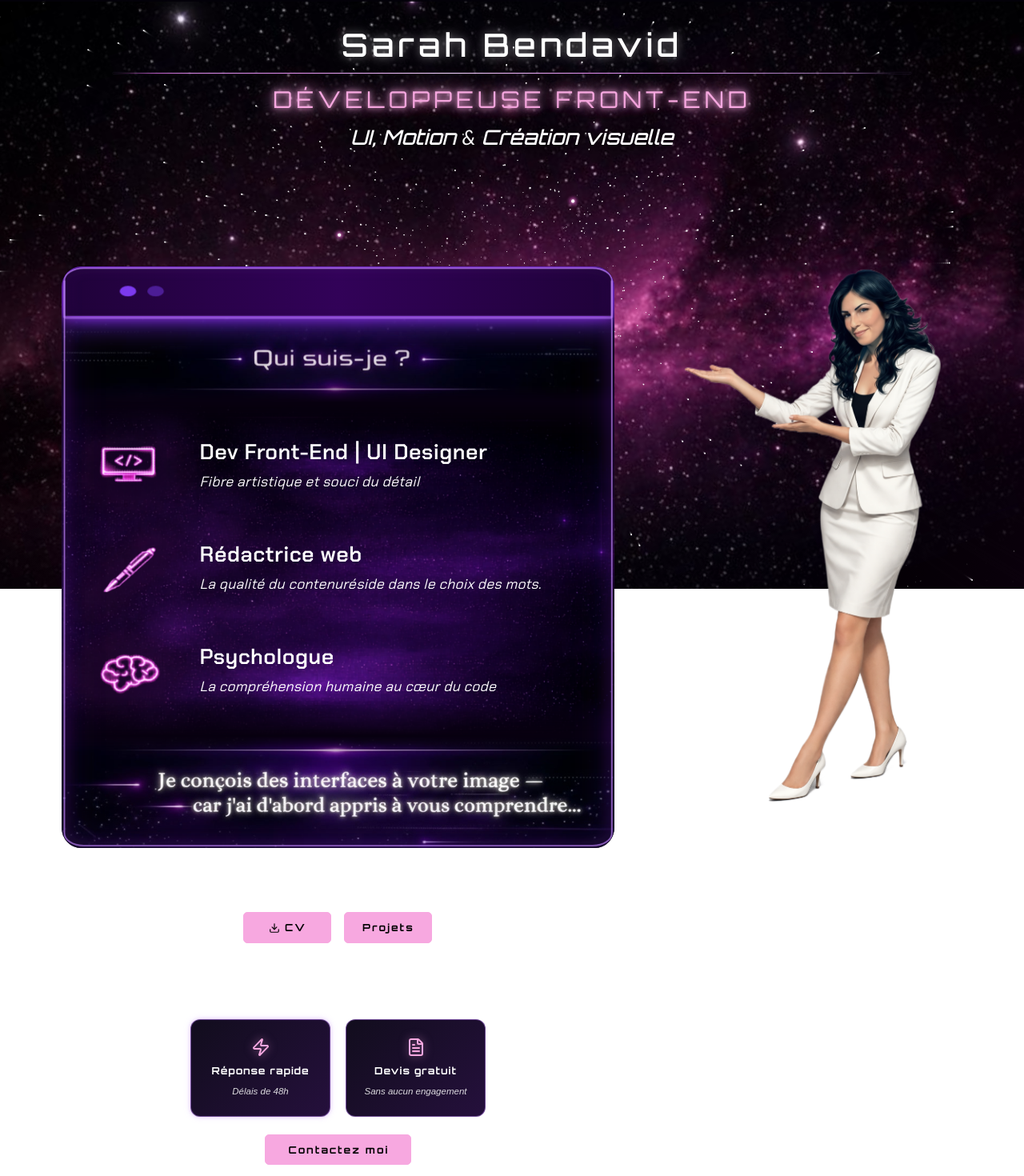
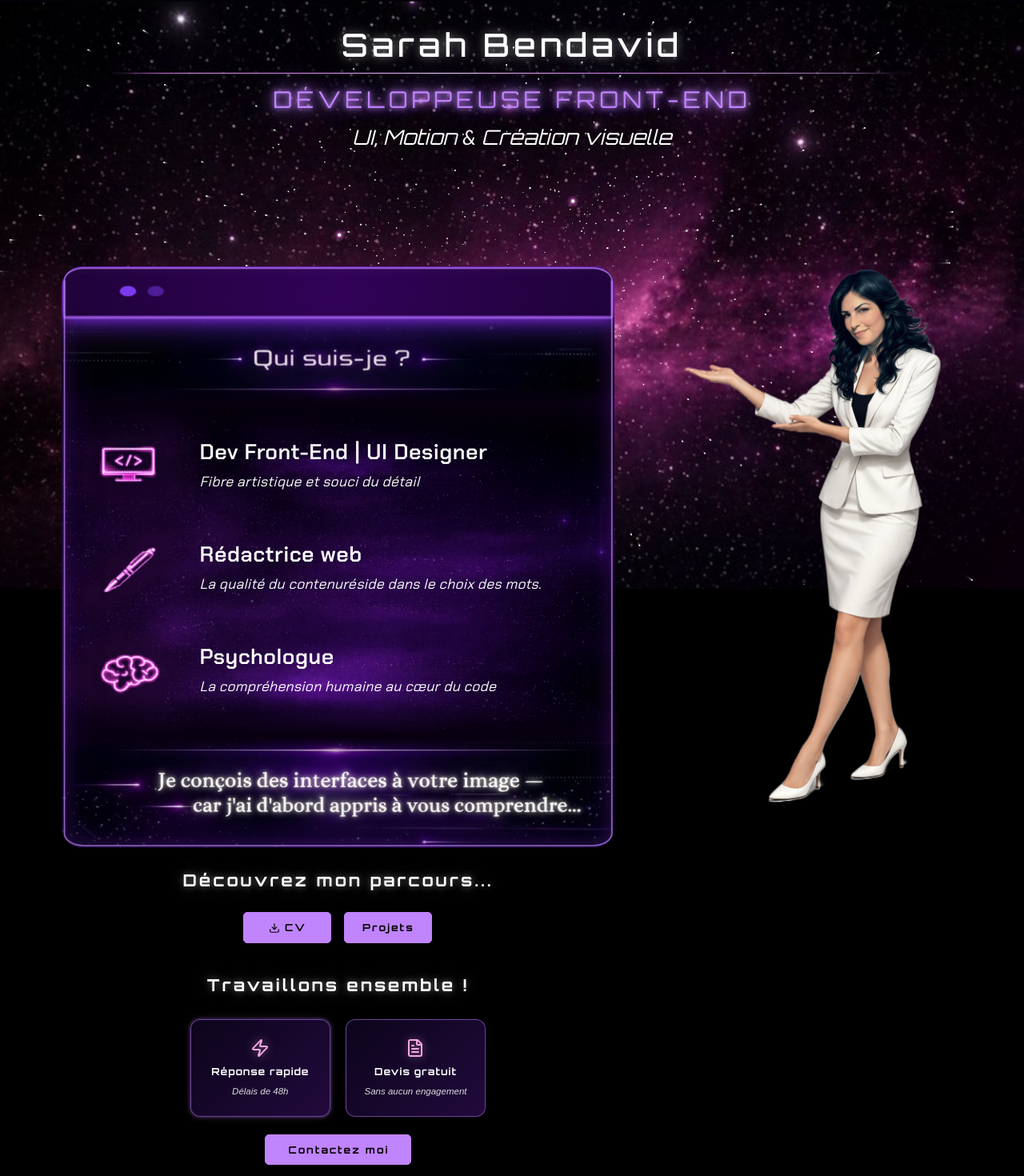
Before and after one commit to SarahBendavid/Porfolio-de-Sarah, a React (Vite) app: page /#/ in a window 1280 px wide. Shown: the part 64-1534 px from the top of the page at 80% size. Built offline with nearby package versions, Linux system fonts and the light colour scheme.

Commit message:
couleurs

```diff
--- a/src/Assets/styles/Global.css
+++ b/src/Assets/styles/Global.css
@@ -4,6 +4,7 @@
   width: 100%;
   box-sizing: border-box;
   overflow-x: hidden;
+  background-color: black;
 }
 
 *, *::before, *::after {
--- a/src/Assets/styles/Header/Header.css
+++ b/src/Assets/styles/Header/Header.css
@@ -79,13 +79,13 @@
   font-size: 1.8rem;
   letter-spacing: 5px;
   text-transform: uppercase;
-  color: #f7a8e0;
+  color: #c084fc;
   text-shadow:
-    0 0 6px rgba(247, 168, 224, 1),
-    0 0 15px rgba(247, 168, 224, 0.95),
-    0 0 35px rgba(247, 168, 224, 0.75),
-    0 0 70px rgba(247, 168, 224, 0.45),
-    0 0 120px rgba(220, 130, 200, 0.25);
+    0 0 6px rgba(192, 132, 252, 1),
+    0 0 15px rgba(192, 132, 252, 0.95),
+    0 0 35px rgba(192, 132, 252, 0.75),
+    0 0 70px rgba(168, 85, 247, 0.55),
+    0 0 120px rgba(124, 58, 237, 0.35);
 }
 
 .accueil-page header .titre3,
@@ -95,6 +95,7 @@
   font-style: italic;
   text-align: center;
   color: white;
+  font-weight: 200;
 }
 
 .accueil-page header .titre3 .ampersand,
@@ -150,8 +151,6 @@
   }
   .accueil-page header .titre3 {
     font-size: 0.8rem;
-
-    font-weight: 200;
   }
 }
 
@@ -171,6 +170,6 @@
     white-space: nowrap;
   }
   .accueil-page header .titre3 {
-    font-size: 1rem;
+    font-size: 0.8rem;
   }
 }
--- a/src/Assets/styles/Main/Accueil/ContactPreview.css
+++ b/src/Assets/styles/Main/Accueil/ContactPreview.css
@@ -15,8 +15,8 @@
 }
 
 .action-btn {
-  background: #f7a8e0;
-  border: 1px solid #f7a8e0;
+  background: #c084fc;
+  border: 1px solid #c084fc;
   color: black;
   font-family: 'Orbitron', sans-serif;
   font-size: 0.78rem;
@@ -98,7 +98,7 @@
 }
 
 .contact-info-block {
-  background: linear-gradient(135deg, rgba(8, 3, 20, 0.96) 0%, rgba(28, 6, 52, 0.96) 100%);
+  background: linear-gradient(135deg, rgba(12, 5, 28, 0.97) 0%, rgba(35, 10, 62, 0.97) 100%);
   border: 1.5px solid rgba(192, 132, 252, 0.5);
   border-radius: 12px;
   padding: 1.4rem 1.2rem;
@@ -108,10 +108,9 @@
   gap: 0.5rem;
   text-align: center;
   width: 175px;
-  backdrop-filter: blur(80px);
-  -webkit-backdrop-filter: blur(80px);
+  backdrop-filter: none;
+  -webkit-backdrop-filter: none;
   animation: blockGlow 3s ease-in-out infinite;
-  will-change: transform;
   transition: border-color 0.2s, background 0.2s;
 }
 
@@ -119,10 +118,6 @@
   animation-delay: 1.5s;
 }
 
-.contact-info-block:hover {
-  background: rgba(192, 132, 252, 0.07);
-  border-color: rgba(192, 132, 252, 0.8);
-}
 
 .block-icon {
   font-size: 1.5rem;
@@ -147,8 +142,8 @@
 }
 
 .contact-me-btn {
-  background: #f7a8e0;
-  border: 1px solid #f7a8e0;
+  background: #c084fc;
+  border: 1px solid #c084fc;
   color: black;
   font-family: 'Orbitron', sans-serif;
   font-size: 0.78rem;
@@ -193,6 +188,7 @@
 
 @media (max-width: 768px) {
   .contact-info-block {
+    background: linear-gradient(135deg, rgba(18, 7, 42, 0.98) 0%, rgba(45, 13, 78, 0.98) 100%);
     animation: blockGlowMobile 3s ease-in-out infinite;
     box-shadow:
       0 0 6px rgba(192, 132, 252, 0.35),
```
Also changed, not shown: src/Assets/images/Background.webp (deleted), src/Assets/images/BackgroundMobile.webp (deleted).
